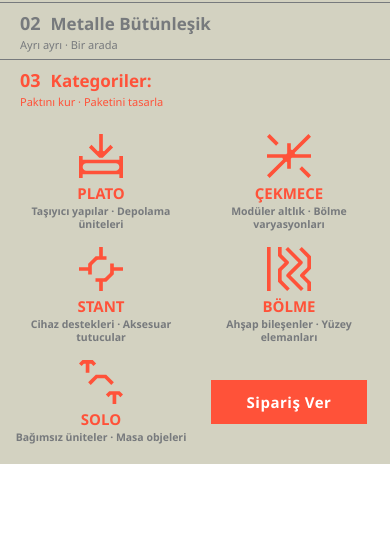
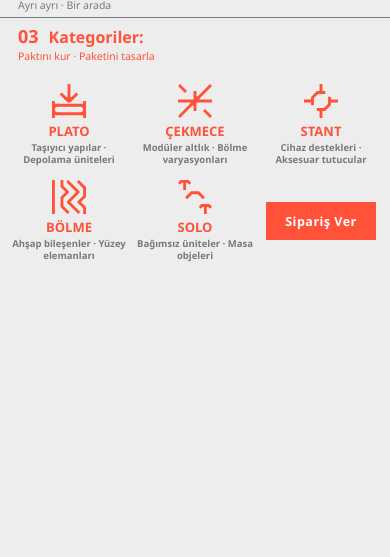
Before and after one commit to abidcan7/packt-kategoriust, a plain HTML site: page index.html in a window 390 px wide. Shown: the part 287-844 px from the top of the page. Drawn offline with Linux system fonts and the light colour scheme.

Commit message:
düzenlerme arkaplan

```diff
--- a/css/style.css
+++ b/css/style.css
@@ -3,7 +3,7 @@
 
 * { margin: 0; padding: 0; box-sizing: border-box; }
 
-html, body { background: #fff; }
+html, body { background: #ededee; }
 
 body {
   font-family: "Aptos Narrow", Aptos, "Segoe UI", Arial, sans-serif;
@@ -17,7 +17,7 @@ body {
   width: 1920px;
   height: 1200px;
   transform-origin: top left;
-  background: #fff;
+  background: #ededee;
 }
 
 /* ---------- metin yardımcıları ---------- */
@@ -30,7 +30,7 @@ body {
 .bold { font-weight: 700; }
 .c-dark  { color: #333132; }
 .c-gray  { color: #777a7d; }
-.c-light { color: #ededee; }
+.c-light { color: #d3d2c1; }
 .c-red   { color: #ff5239; }
 .ta-r { text-align: right; }
 .ta-c { text-align: center; }
@@ -59,7 +59,7 @@ body {
   position: absolute;
   left: 0; top: 346.43px;
   width: 1920px; height: 853.57px;
-  background: #d3d2c1;
+  background: transparent;
   z-index: 1;
 }
 
@@ -279,7 +279,7 @@ body {
   /* logodan etiketlere uzanan ince çizgi (masaüstündeki hero çizgisi) */
   .m-hline { flex: 1; height: 0.75px; background: #333132; margin: 0 6px; }
   .m-label { flex: 0 0 auto; }
-  .m-hero-photo { height: 150px; overflow: hidden; }
+  .m-hero-photo { height: 120px; overflow: hidden; }
   .m-hero-photo img {
     display: block;
     width: 100%; height: 100%;
@@ -294,28 +294,28 @@ body {
   .m-label.ta-r { color: #777a7d; }
 
   /* ---------- bej bant ---------- */
-  .m-band { background: #d3d2c1; padding-bottom: 0; }
-  .m-row { border-top: 1px solid #777a7d; padding: 8px 20px 7px; }
+  .m-band { background: transparent; padding-bottom: 0; }
+  .m-row { border-top: 1px solid #777a7d; padding: 6px 18px 5px; }
   .m-row-head { display: flex; align-items: baseline; gap: 10px; }
   .m-row-head .m-num { font-size: 18px; }
-  .m-row-title { font-size: 17px; font-weight: 700; }
-  .m-row-note { font-size: 11px; margin-top: 2px; }
+  .m-row-title { font-size: 16px; font-weight: 700; }
+  .m-row-note { font-size: 10.5px; margin-top: 1px; }
 
   /* ---------- kategoriler (2'li kolon, 6. hücre = Sipariş Ver) ----------
      750px yükseklik sınırı için kompakt; ürün görselleri mobilde gizli   */
   .m-cats {
     display: grid;
-    grid-template-columns: 1fr 1fr;
-    gap: 16px 10px;
-    padding: 18px 12px 20px;
+    grid-template-columns: 1fr 1fr 1fr;
+    gap: 14px 8px;
+    padding: 16px 10px 18px;
   }
   .m-cat { display: block; text-decoration: none; text-align: center; }
-  .m-cat-icon { width: 44px; height: 44px; display: block; margin: 0 auto; }
-  .m-cat-title { color: #ff5239; font-size: 15px; font-weight: 700; margin-top: 5px; }
+  .m-cat-icon { width: 34px; height: 34px; display: block; margin: 0 auto; }
+  .m-cat-title { color: #ff5239; font-size: 13px; font-weight: 700; margin-top: 4px; }
   .m-cat-sub {
     font-family: "Aptos SemiBold", Aptos, "Segoe UI", Arial, sans-serif;
-    color: #777a7d; font-size: 10.5px; font-weight: 600; margin-top: 2px;
-    line-height: 13px;
+    color: #777a7d; font-size: 9.5px; font-weight: 600; margin-top: 2px;
+    line-height: 12px;
   }
   .m-cat-img { display: none; }
 
@@ -335,10 +335,10 @@ body {
     margin: 0;
     align-self: center;
     justify-self: center;
-    width: 88%;
-    max-width: 200px;
-    height: 44px;
-    font-size: 15px;
+    width: 94%;
+    max-width: 150px;
+    height: 38px;
+    font-size: 12.5px;
   }
   .m-contact { margin: 34px auto 44px; }
 
@@ -360,7 +360,7 @@ body {
   /* ---------- masa fotoğrafı ---------- */
   .m-desk { position: relative; }
   .m-desk img { display: block; width: 100%; }
-  .m-desk-num { position: absolute; left: 24px; top: 16px; color: #ededee; }
+  .m-desk-num { position: absolute; left: 24px; top: 16px; color: #d3d2c1; }
   .m-desk-title {
     position: absolute; left: 50%; top: 20px; transform: translateX(-50%);
     font-size: 24px; font-weight: 700; color: #ff5239;
```
Also changed, not shown: index.html (+1 -1 lines).
